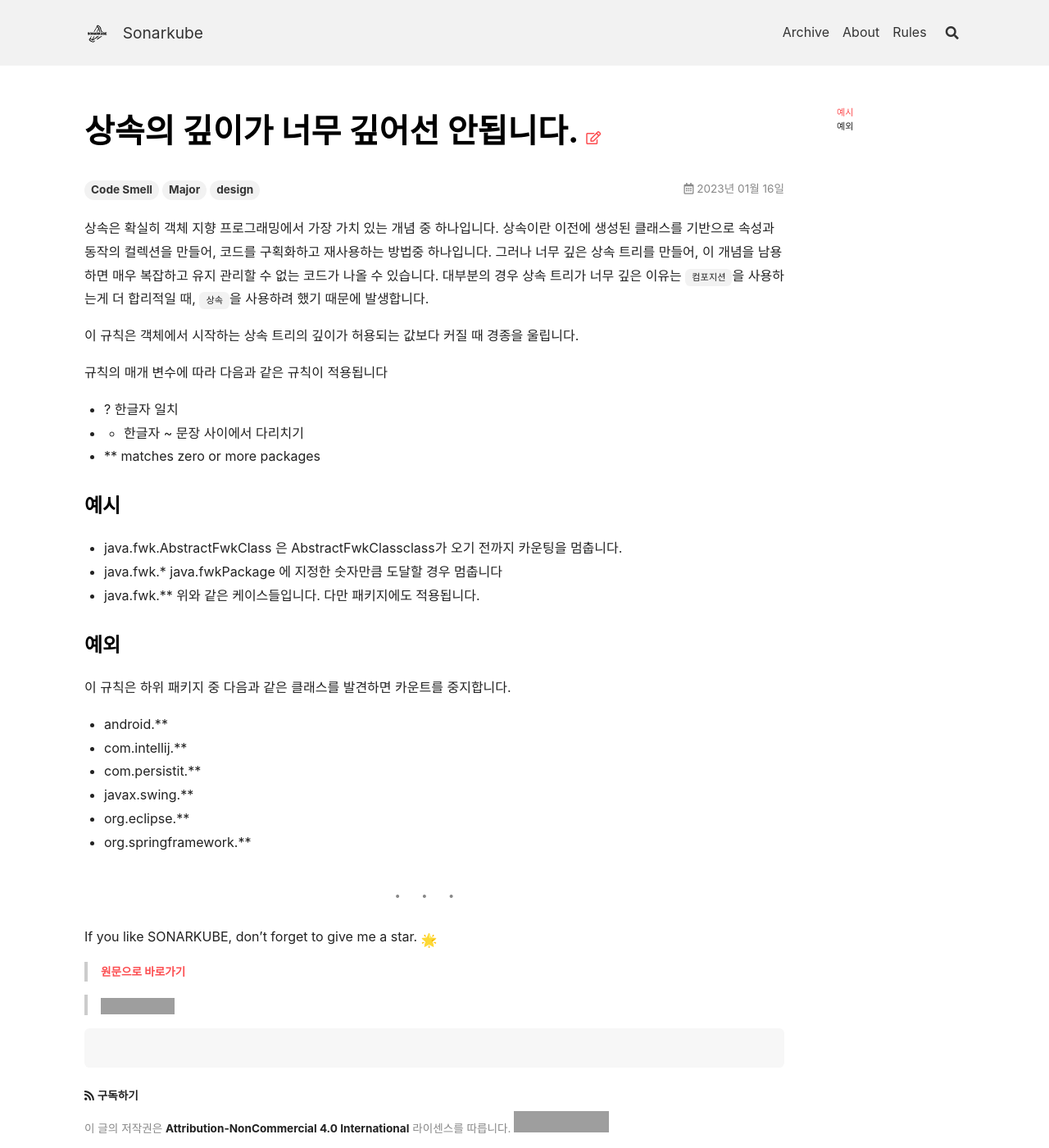
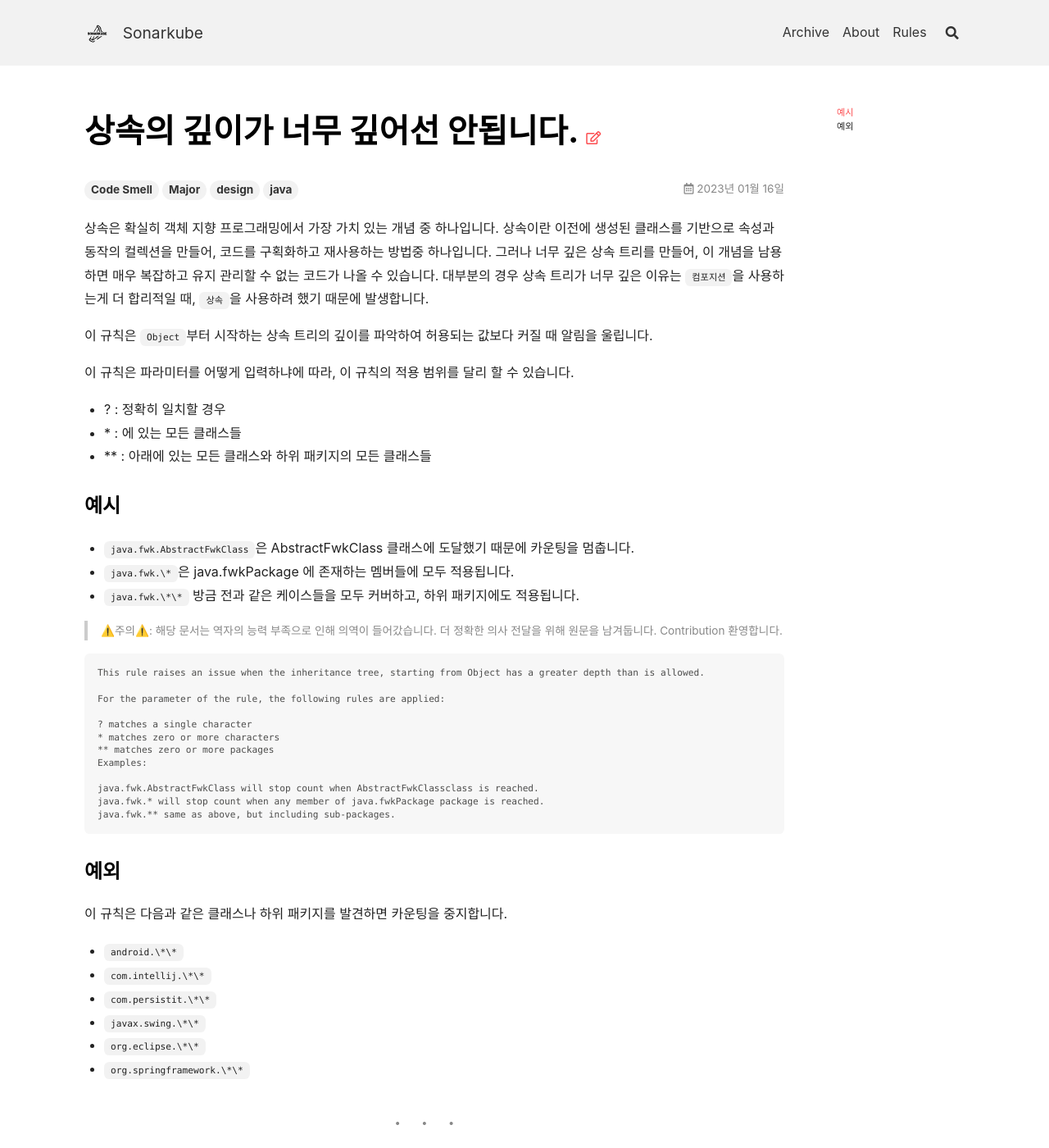
Before and after one commit to kantabile/sonarkube, a Jekyll site: the page built from _posts/java/2023-01-16-RSPEC-110.md, in a window 1280 px wide and 1400 px high. Shown: the whole window at 82% size. Built offline with Jekyll 4.4.1, drawn with Linux system fonts in a browser that asks for light colours; nearby versions of some CDN libraries; emoji names are drawn with the system emoji font; grey boxes are pictures that could not be loaded.

Commit message:
fix: 리뷰 반영 thx. isangu

````diff
--- a/_posts/java/2023-01-16-RSPEC-110.md
+++ b/_posts/java/2023-01-16-RSPEC-110.md
@@ -4,6 +4,7 @@ tags:
   - Code Smell
   - Major
   - design
+  - java
 ---
 
 상속은 확실히 객체 지향 프로그래밍에서 가장 가치 있는 개념 중 하나입니다.
@@ -11,30 +12,47 @@ tags:
 그러나 너무 깊은 상속 트리를 만들어, 이 개념을 남용하면 매우 복잡하고 유지 관리할 수 없는 코드가 나올 수 있습니다.
 대부분의 경우 상속 트리가 너무 깊은 이유는 `컴포지션`을 사용하는게 더 합리적일 때, `상속`을 사용하려 했기 때문에 발생합니다.
 
-이 규칙은 객체에서 시작하는 상속 트리의 깊이가 허용되는 값보다 커질 때 경종을 울립니다.
+이 규칙은 `Object`부터 시작하는 상속 트리의 깊이를 파악하여 허용되는 값보다 커질 때 알림을 울립니다.
 
-규칙의 매개 변수에 따라 다음과 같은 규칙이 적용됩니다
+이 규칙은 파라미터를 어떻게 입력하냐에 따라, 이 규칙의 적용 범위를 달리 할 수 있습니다.
 
-- ? 한글자 일치
-- - 한글자 ~ 문장 사이에서 다리치기
-- \*\* matches zero or more packages
+- ? : 정확히 일치할 경우
+- \* : 에 있는 모든 클래스들
+- \*\* : 아래에 있는 모든 클래스와 하위 패키지의 모든 클래스들
 
 ### 예시
 
-- java.fwk.AbstractFwkClass 은 AbstractFwkClassclass가 오기 전까지 카운팅을 멈춥니다.
-- java.fwk.\* java.fwkPackage 에 지정한 숫자만큼 도달할 경우 멈춥니다
-- java.fwk.\*\* 위와 같은 케이스들입니다. 다만 패키지에도 적용됩니다.
+- `java.fwk.AbstractFwkClass`은 AbstractFwkClass 클래스에 도달했기 때문에 카운팅을 멈춥니다.
+- `java.fwk.\*`은 java.fwkPackage 에 존재하는 멤버들에 모두 적용됩니다.
+- `java.fwk.\*\*` 방금 전과 같은 케이스들을 모두 커버하고, 하위 패키지에도 적용됩니다.
+
+> ⚠️주의⚠️: 해당 문서는 역자의 능력 부족으로 인해 의역이 들어갔습니다. 더 정확한 의사 전달을 위해 원문을 남겨둡니다. Contribution 환영합니다.
+
+```
+This rule raises an issue when the inheritance tree, starting from Object has a greater depth than is allowed.
+
+For the parameter of the rule, the following rules are applied:
+
+? matches a single character
+* matches zero or more characters
+** matches zero or more packages
+Examples:
+
+java.fwk.AbstractFwkClass will stop count when AbstractFwkClassclass is reached.
+java.fwk.* will stop count when any member of java.fwkPackage package is reached.
+java.fwk.** same as above, but including sub-packages.
+```
 
 ### 예외
 
-이 규칙은 하위 패키지 중 다음과 같은 클래스를 발견하면 카운트를 중지합니다.
+이 규칙은 다음과 같은 클래스나 하위 패키지를 발견하면 카운팅을 중지합니다.
 
-- android.\*\*
-- com.intellij.\*\*
-- com.persistit.\*\*
-- javax.swing.\*\*
-- org.eclipse.\*\*
-- org.springframework.\*\*
+- `android.\*\*`
+- `com.intellij.\*\*`
+- `com.persistit.\*\*`
+- `javax.swing.\*\*`
+- `org.eclipse.\*\*`
+- `org.springframework.\*\*`
 
 ---
 
````
Also changed, not shown: _posts/java/2023-01-16-RSPEC-1118.md (+1 -0 lines).
